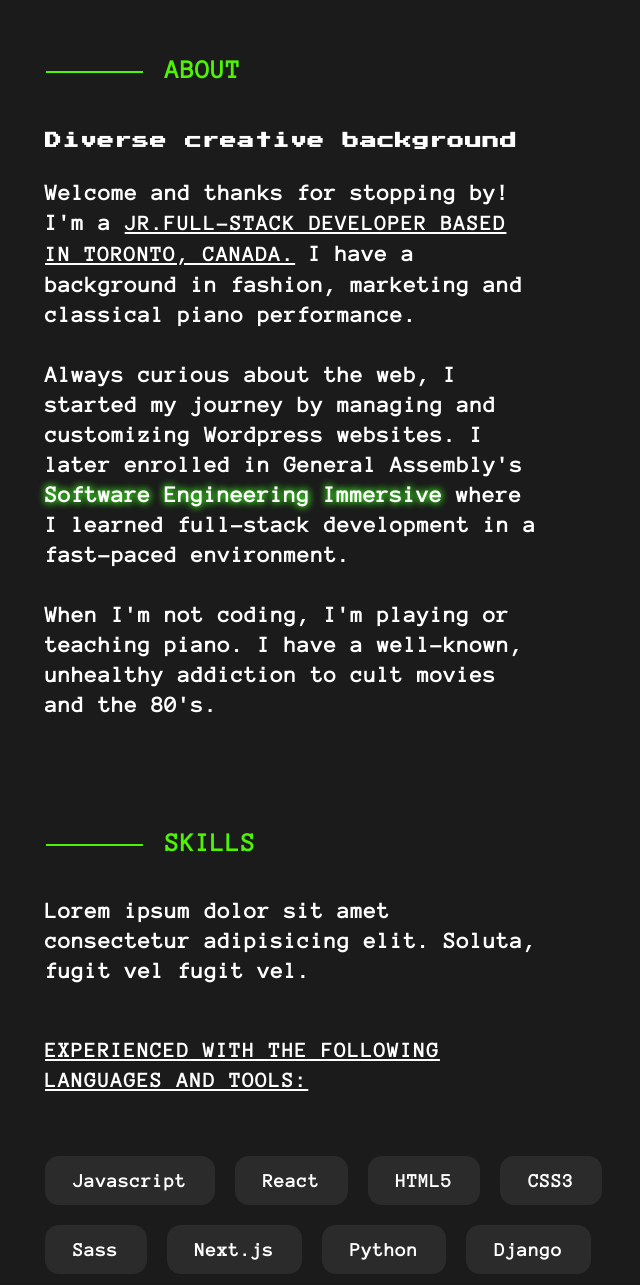
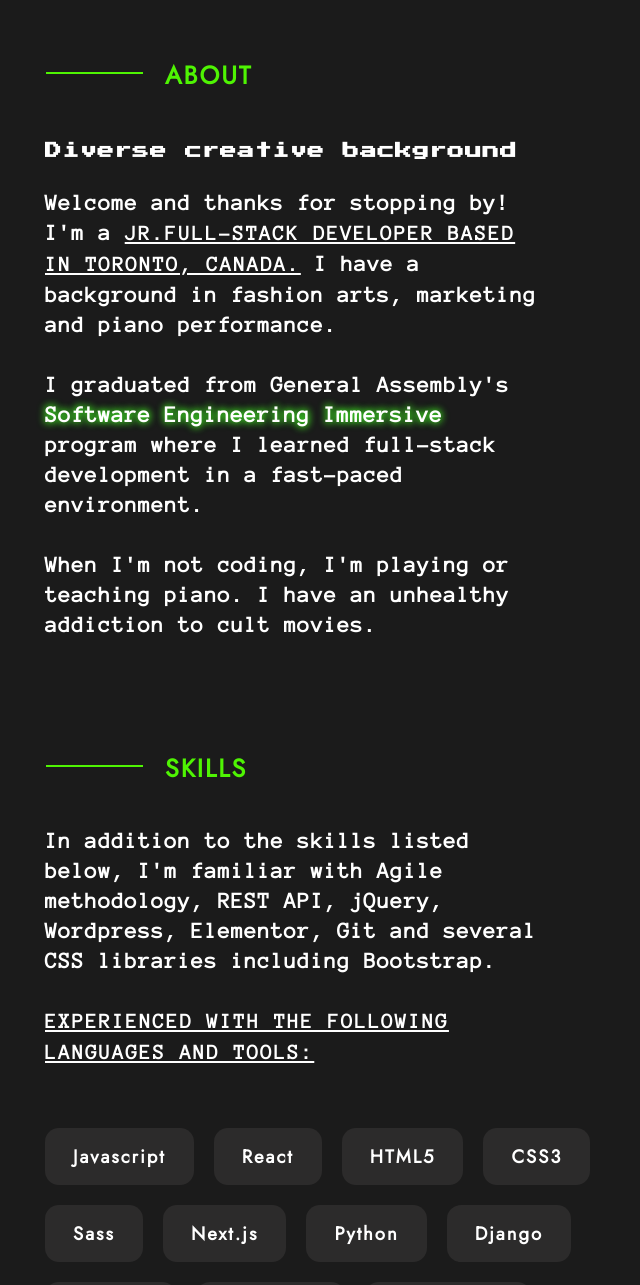
Before and after one commit to tatyanakarlen/PortfolioWebsite, a React (Create React App) app: page / in a window 1280 px wide. Shown: the part 973-2258 px from the top of the page, without its empty margins (305-945 px from the left). Built offline with nearby package versions, Linux system fonts and the light colour scheme; a web font is replaced by a local one.

Commit message:
added the details to the ps

```diff
--- a/src/components/About/About.jsx
+++ b/src/components/About/About.jsx
@@ -5,19 +5,21 @@ import { BsFillEnvelopeFill } from 'react-icons/bs';
 const MobileAbout = () => {
   return (
     <div class="about-me">
-
-
       <h3 class="h3-computer">Diverse creative background</h3>
       <p class="bio">
-        Welcome and thanks for stopping by! I'm a <span class="bold-underlined-text">jr.full-stack developer based in Toronto, Canada.</span> I have a background in fashion, marketing and classical piano performance.
-        <br/>
-          <br/>
-          Always curious about the web, I started my journey by managing and customizing Wordpress websites. I later enrolled in
-          General Assembly's <span class="neon-green-text">Software Engineering Immersive</span> where I learned full-stack development in a fast-paced environment.
-          <br/>
-          <br/>
-         When I'm not coding, I'm playing or teaching piano.
-         I have a well-known, unhealthy addiction to cult movies and the 80's.
+        Welcome and thanks for stopping by! I'm a{' '}
+        <span class="bold-underlined-text">
+          jr.full-stack developer based in Toronto, Canada.
+        </span>{' '}
+        I have a background in fashion arts, marketing and piano performance.
+        <br />
+        <br />
+        I graduated from <span>General Assembly's</span>{' '}
+        <span class="neon-green-text">Software Engineering Immersive</span> program{' '}
+        where I learned full-stack development in a fast-paced environment.
+        <br />
+        <br />
+       When I'm not coding, I'm playing or teaching piano. I have an unhealthy addiction to cult movies.
       </p>
     </div>
   );
--- a/src/components/Carousel/Carousel.css
+++ b/src/components/Carousel/Carousel.css
@@ -1,10 +1,12 @@
 .img-icon-container {
   width: 90%;
   position: relative;
+  min-height: 100%;
+
 }
 
 #image {
-  height: 100%;
+  min-height: 100%;
   width: 100%;
   /* margin-top: 1rem; */
   -webkit-user-select: none;
@@ -58,22 +60,16 @@
   color: black;
 }
 
-/* .col-2-pics {
-  display: flex;
-  align-items: center;
-  justify-content: center;
-  flex-direction: column;
-  position: relative;
-} */
+
 
 #X {
-  top: -2px;
-  right: -2.7rem;
-  position: absolute;
-  font-size: 2.2rem;
-  cursor: pointer;
-  color: red;
-  opacity: 0.8;
+  top: 0px;
+    right: -3rem;
+    position: absolute;
+    font-size: 2.2rem;
+    cursor: pointer;
+    color: white;
+    opacity: 0.8;
 }
 
 #X:hover {
--- a/src/components/Carousel/Carousel.jsx
+++ b/src/components/Carousel/Carousel.jsx
@@ -5,6 +5,8 @@ import { AiFillCloseCircle } from 'react-icons/ai';
 import { IoIosArrowForward } from 'react-icons/io';
 import { IoIosArrowBack } from 'react-icons/io';
 import { IoMdCloseCircle } from 'react-icons/io';
+import { CgCloseO } from 'react-icons/cg';
+
 
 export default function Carousel(props) {
   const SliderData = [
@@ -51,15 +53,7 @@ export default function Carousel(props) {
 
   return (
     <div class="popup" style={popUpVisibleStyles}>
-      {/* <IoMdCloseCircle
-                    id="X"
-                    onClick={() => props.setCarouselActive(false)}
-                  />
-                  <IoIosArrowForward
-                    className="right-arr"
-                    onClick={nextSlide}
-                  />
-                  <IoIosArrowBack className="left-arr" onClick={nextSlide} /> */}
+
 
       {props.SliderData.map((slide, index) => {
         return (
@@ -70,17 +64,11 @@ export default function Carousel(props) {
               className={index === current ? 'slide active' : 'slide'}
               key={index}
             >
-              {/* <IoMdCloseCircle
-                id="X"
-                onClick={() => props.setCarouselActive(false)}
-              />
 
-              <IoIosArrowForward className="right-arr" onClick={nextSlide} />
-              <IoIosArrowBack className="left-arr" onClick={nextSlide} /> */}
               {index === current && (
                 <div class="img-icon-container">
                   <img id="image" alt="test" src={slide.image}></img>
-                  <IoMdCloseCircle
+                  <CgCloseO
                     id="X"
                     onClick={() => props.setCarouselActive(false)}
                   />
--- a/src/components/Hero/Hero.css
+++ b/src/components/Hero/Hero.css
@@ -136,6 +136,8 @@ header .Tatyana {
   color: #00ec34;
   text-decoration: underline;
   font-weight: 800;
+  font-family: 'Jost';
+  letter-spacing: 2.5px;
 }
 
 
--- a/src/components/PortfolioBox/PortfolioBox.css
+++ b/src/components/PortfolioBox/PortfolioBox.css
@@ -67,7 +67,7 @@
 }
 
 .demo-code-links-container div {
-  font-size: 1.5rem;
+  font-size: 1.6rem;
   font-weight: 800;
   letter-spacing: 0.7px;
   text-decoration: underline;
@@ -78,12 +78,16 @@
 
 .demo-code-links-container div a {
   color: white;
+  transition: all 0.2s ease 0.1s;
 }
+
+
+
 
 .demo-code-links-container div:hover {
   cursor: pointer;
 }
 
 .demo-code-links-container svg {
-  font-size: 2rem;
+  font-size: 2.1rem;
 }
--- a/src/components/Skills/Skills.css
+++ b/src/components/Skills/Skills.css
@@ -21,8 +21,12 @@
   padding: 1.5rem 2.8rem;
   border-radius: 1.4rem;
   font-weight: 800;
+  font-family: 'Jost';
+  font-size: 1.85rem;
+  letter-spacing: 2px;
+}
 
-}
+
 
 .img-container {
   display: flex;
@@ -35,6 +39,6 @@
   object-fit: cover;
 }
 
-.skills #skills-experience-headline {
+/* .skills #skills-experience-headline {
   margin-top: 5rem;
-}
+} */
--- a/src/components/Skills/Skills.jsx
+++ b/src/components/Skills/Skills.jsx
@@ -7,11 +7,10 @@ const Skills = () => {
       <div>
         <h1 class="section-heading">Skills</h1>
         <p class="skills-description">
-          Lorem ipsum dolor sit amet consectetur adipisicing elit. Soluta, fugit
-          vel fugit vel.
+         In addition to the skills listed below, I'm familiar with Agile methodology, REST API, jQuery, Wordpress, Elementor, Git and several CSS libraries including Bootstrap.
         </p>
-        <p id="skills-experience-headline" class="bold-underlined-text">
-          Experienced with the following languages and tools:
+        <p id="skills-experience-headline">
+        <span class="bold-underlined-text">Experienced with the following languages and tools:</span>
         </p>
       </div>
       <br />
@@ -53,11 +52,11 @@ const Skills = () => {
 
       </div>
       <div class="img-container">
-        <img
+        {/* <img
           src="https://media.giphy.com/media/xT9KVgmGTooXz0iDPW/giphy.gif"
           alt=""
           class="gif"
-        />
+        /> */}
       </div>
     </div>
   );
--- a/src/pages/BioPortfolioPage/BioPortfolioPage.css
+++ b/src/pages/BioPortfolioPage/BioPortfolioPage.css
@@ -25,29 +25,24 @@ p {
 }
 
 .section-heading {
+  font-family: jost;
   color: var(--color-green);
-    letter-spacing: inherit;
-    font-size: 2.6rem;
-    /* text-decoration: underline; */
+  letter-spacing: 2px;
+  font-size: 2.5rem;
   margin-bottom: 4rem;
   padding-top: 8rem;
-    /* margin-top: 10rem; */
-    /* padding-top: 6rem; */
   position: relative;
-    /* max-width: 39rem; */
   margin-left: 12rem;
-    /* padding-left: 1rem; */
   text-transform: uppercase;
-
 }
 
-.section-heading:before{
-  content: " ";
+.section-heading:before {
+  content: ' ';
   display: block;
   height: 2px;
   width: 97px;
   position: absolute;
-    top: 89%;
+  top: 82%;
   left: -119px;
   background: var(--color-green);
 }
@@ -81,8 +76,7 @@ p {
 
 .bold-underlined-text {
   text-decoration: underline;
-  letter-spacing: 1.7px;
+  letter-spacing: 2px;
+  text-transform: uppercase;
   font-size: 2.1rem;
-  text-transform: uppercase;
-
 }
```
Lines whose indentation alone changed are shown as unchanged.
